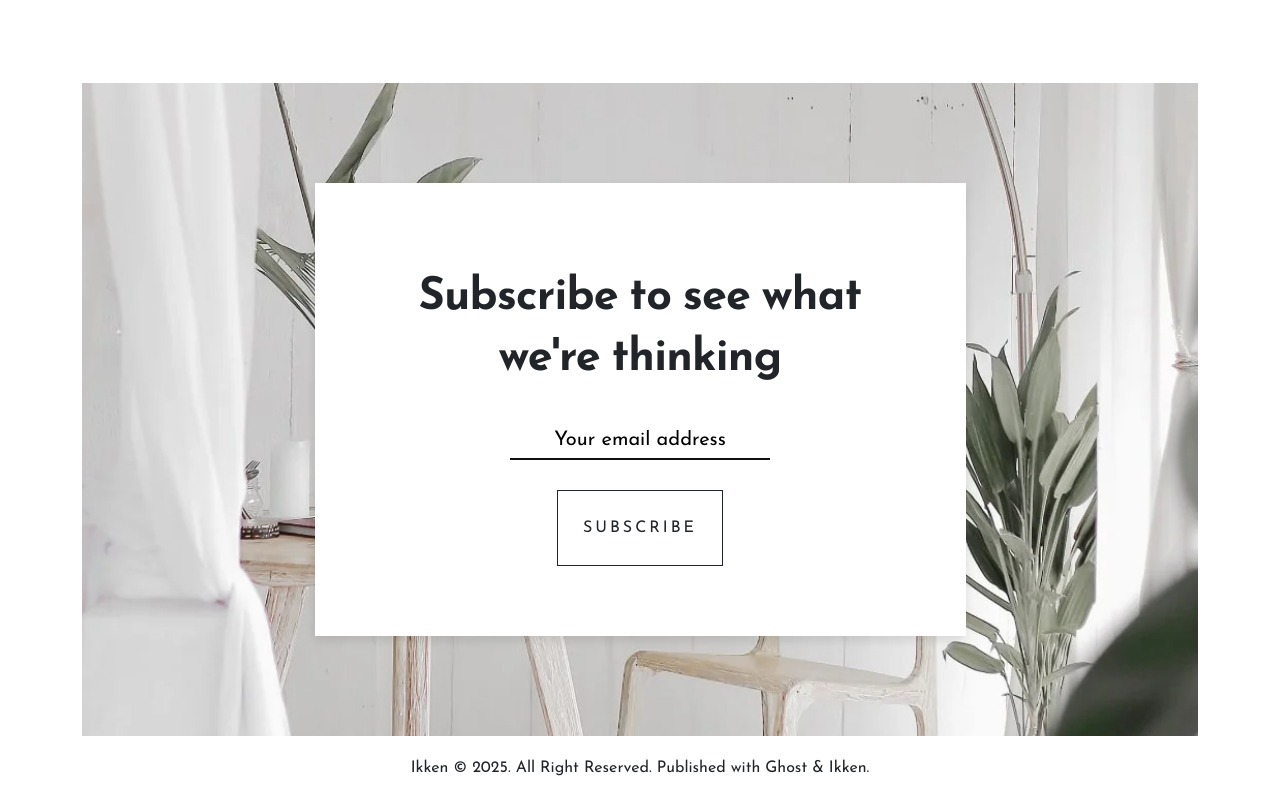
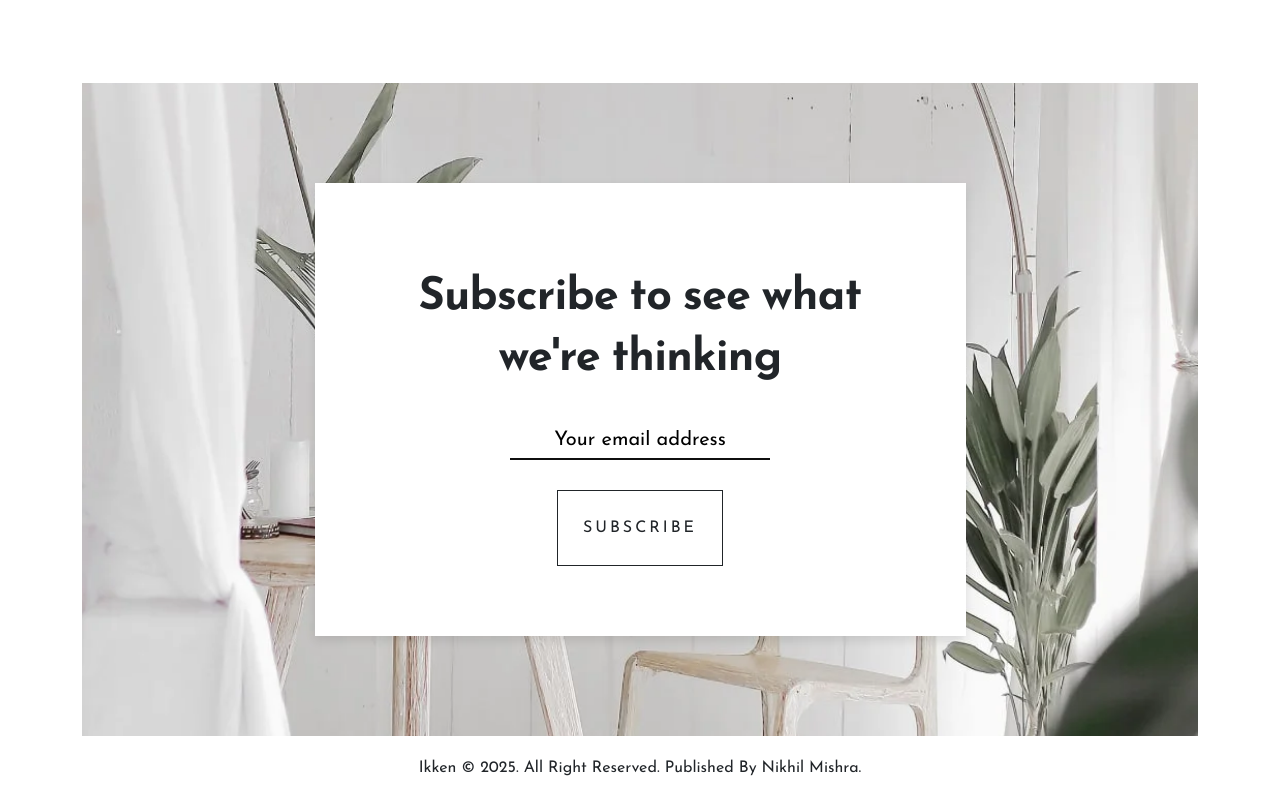
Before and after one commit to nikhil7476/ikken, a Next.js app: page / in a window 1280 px wide. Shown: the part 5845-6645 px from the top of the page. Built offline with nearby package versions, Linux system fonts and the light colour scheme.

Commit message:
modified:   src/components/Footer.js

```diff
--- a/src/components/Footer.js
+++ b/src/components/Footer.js
@@ -58,7 +58,7 @@ const Footer = () => {
               <Col lg={6} md={6} sm={12} className="align-content-center">
                 <p className="mb-0 text-center">
                   Ikken &copy; {new Date().getFullYear()}. All Right Reserved.
-                  Published with Ghost & Ikken.
+                  Published By Nikhil Mishra.
                 </p>
               </Col>
             </Row>
```
